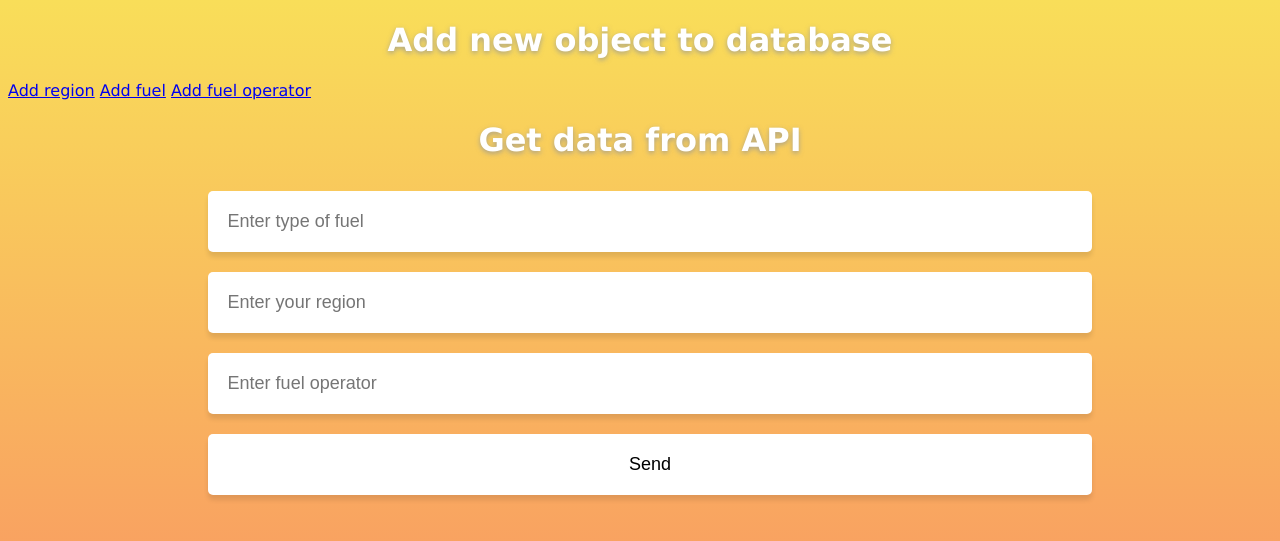
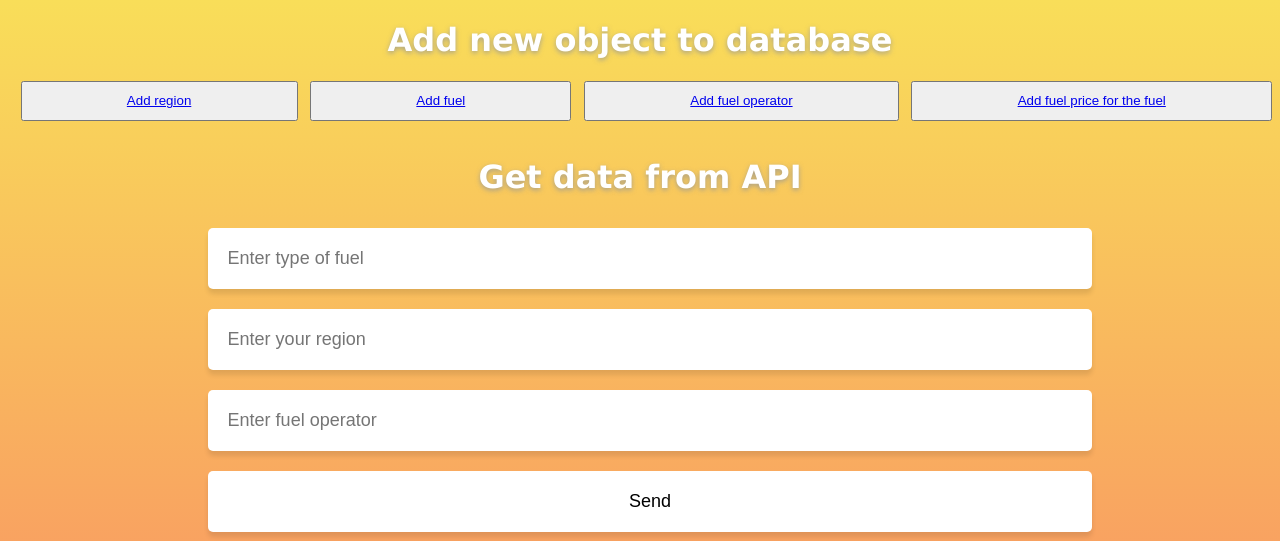
Before and after one commit to YevhenVovk1992/BenzinCheck, a Django app: page /fuel/ in a window 1280 px wide. Shown: the top 541 px of the page. Run offline with Django 4.2, Linux system fonts and the light colour scheme.

Commit message:
Create form for adding prices
make the module for the data select type form;
bud fix form FuelOperatorForm;
add page add_fuel_price.html;

```diff
--- a/fuel/forms.py
+++ b/fuel/forms.py
@@ -22,7 +22,7 @@ class RegionForm(forms.ModelForm):
 
 
 class FuelOperatorForm(forms.ModelForm):
-    name = forms.CharField(max_length=200, label='Name of the region')
+    name = forms.CharField(max_length=200, label='Name of the fuel operator')
     info = forms.CharField(label='Description', widget=forms.Textarea)
     official_site = forms.URLField(max_length=250, label='URL')
 
--- a/fuel/models.py
+++ b/fuel/models.py
@@ -30,7 +30,7 @@ class PriceTable(models.Model):
     id_fuel = models.ForeignKey(Fuel, null=False, related_name='fuel', on_delete=models.RESTRICT)
     id_region = models.ForeignKey(Region, null=False, related_name='region', on_delete=models.RESTRICT)
     id_fuel_operator = models.ForeignKey(FuelOperator, null=False, related_name='operator', on_delete=models.RESTRICT)
-    date = models.DateField(null=False, validators=[DateValidator])
+    date = models.DateField(null=False, validators=[DateValidator.date_validator])
     price = models.IntegerField(
         null=False,
         validators=[MinValueValidator(limit_value=1, message='Price must be greater then 0')]
--- a/fuel/static/fuel/css/style.css
+++ b/fuel/static/fuel/css/style.css
@@ -104,3 +104,19 @@ html {
             -moz-box-shadow: 0 5px 5px 0 rgba(0, 0, 0, 0.5);
             box-shadow: 0 5px 5px 0 rgba(0, 0, 0, 0.5);
         }
+        ul {
+          display: flex;
+          list-style: none;
+          padding: 0;
+
+        }
+
+        li {
+          flex-grow: 1;
+          padding-left: 1%;
+        }
+
+        li button {
+          width: 100%;
+          height: 40px;
+        }
--- a/fuel/templates/fuel/base.html
+++ b/fuel/templates/fuel/base.html
@@ -10,9 +10,13 @@
 <body>
    <div>
     <h1>Add new object to database</h1>
-        <a href={% url 'add_data' form_obj='region' %}>Add region</a>
-        <a href={% url 'add_data' form_obj='fuel' %}>Add fuel</a>
-        <a href={% url 'add_data' form_obj='fuel_operator' %}>Add fuel operator</a>
+       <ul>
+          <li><button onclick=""><a href={% url 'add_data' form_obj='region' %}>Add region</a></button></li>
+          <li><button onclick=""><a href={% url 'add_data' form_obj='fuel' %}>Add fuel</a></button></li>
+          <li><button onclick=""><a href={% url 'add_data' form_obj='fuel_operator' %}>Add fuel operator</a></button></li>
+          <li><button onclick=""><a href={% url 'add_fuel_price' %}>Add fuel price for the fuel</a></button></li>
+        </ul>
+
     </div>
 {% block content %}
 
@@ -20,7 +24,7 @@
 </body>
 <script type="application/javascript">
     const sendMessage = () => {
-        alert('Your link is being processed');
+        alert('We send your data to the server');
     }
 </script>
 </html>
--- a/fuel/views.py
+++ b/fuel/views.py
@@ -6,6 +6,7 @@ from django.shortcuts import render, redirect
 
 from fuel import models
 from fuel import forms
+from utils import GetChoices
 
 
 # Create your views here.
@@ -70,13 +71,30 @@ def add_data(request, form_obj):
 
 def add_fuel_price(request):
     if request.method == 'GET':
+
         data = {
-            'title': 'Add Price'
+            'title': 'Add Price',
+            'fuel_choices': GetChoices.Choices.fuel_choices(),
+            'fuel_operator_choices': GetChoices.Choices.fuel_operator_choices(),
+            'region_choices': GetChoices.Choices.region_choices()
         }
         return render(request, 'fuel/add_fuel_price.html', data)
     if request.method == 'POST':
-        fuel_name = request.POST.get('fuel_name')
+        id_fuel = request.POST.get('fuel_name')
         price = request.POST.get('price')
-        fuel_operator = request.POST.get('fuel_operator')
-        region = request.POST.get('region')
-        data = request.POST.get('data')
+        id_fuel_operator = request.POST.get('fuel_operator')
+        id_region = request.POST.get('region')
+        date = request.POST.get('date')
+        try:
+            add_data_to_db = models.PriceTable(
+                id_fuel=models.Fuel.objects.filter(id=id_fuel).first(),
+                id_region=models.Region.objects.filter(id=id_region).first(),
+                id_fuel_operator=models.FuelOperator.objects.filter(id=id_fuel_operator).first(),
+                date=date,
+                price=price
+            )
+            add_data_to_db.full_clean()
+            add_data_to_db.save()
+        except Exception:
+            return HttpResponse('Form is not valid')
+        return redirect('start_page')
```
Also changed, not shown: fuel/templates/fuel/add_fuel_price.html (+22 -14 lines), utils/GetChoices.py (added, +24 -0 lines).
